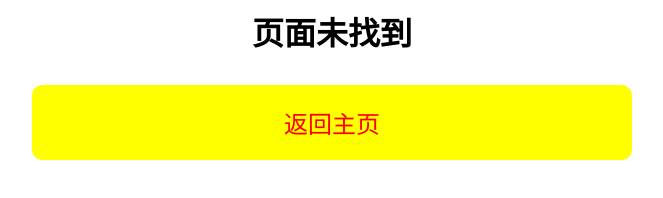
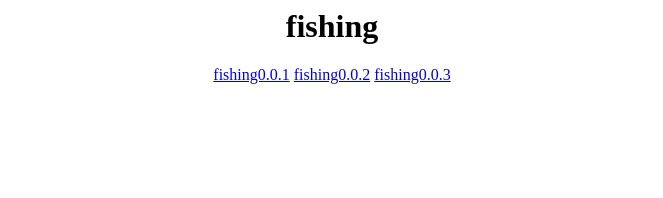
Before and after one commit to lyuwenhan/lyuwenhan.github.io, a plain HTML site: page index.html in a window 1280 px wide. Shown: the whole page, without its empty margins (308-971 px from the left). Drawn offline with Linux system fonts and the light colour scheme.

Commit message:
Update index.html

```diff
--- a/index.html
+++ b/index.html
@@ -1,20 +1,7 @@
 <html>
   <head>
-    <title>404</title>
+    <title>fishing-game</title>
     <style>
-      a{
-        display: inline-block;
-        margin: 10px;
-        padding: 20px;
-        width: calc(50vw - 80px);
-        border-radius: 10px;
-        text-align: center;
-        background-color:yellow;
-        color: red;
-        text-decoration: none;
-      	vertical-align: top;
-      	font-size:1.5em;
-      }
       h1,h2{
       	text-align:center;
       }
@@ -29,7 +16,9 @@
     </style>
   </head>
   <body>
-    <h1 >页面未找到</h1>
-	  <a href='https://lyuwenhan.github.io/'>返回主页</a>
+    <h1 >fishing</h1>
+	<a href='/fishing0.0.1.zip'>fishing0.0.1</a>
+	<a href='/fishing0.0.2.zip'>fishing0.0.2</a>
+	<a href='/fishing0.0.3.zip'>fishing0.0.3</a>
   </body>
 </html>
```
